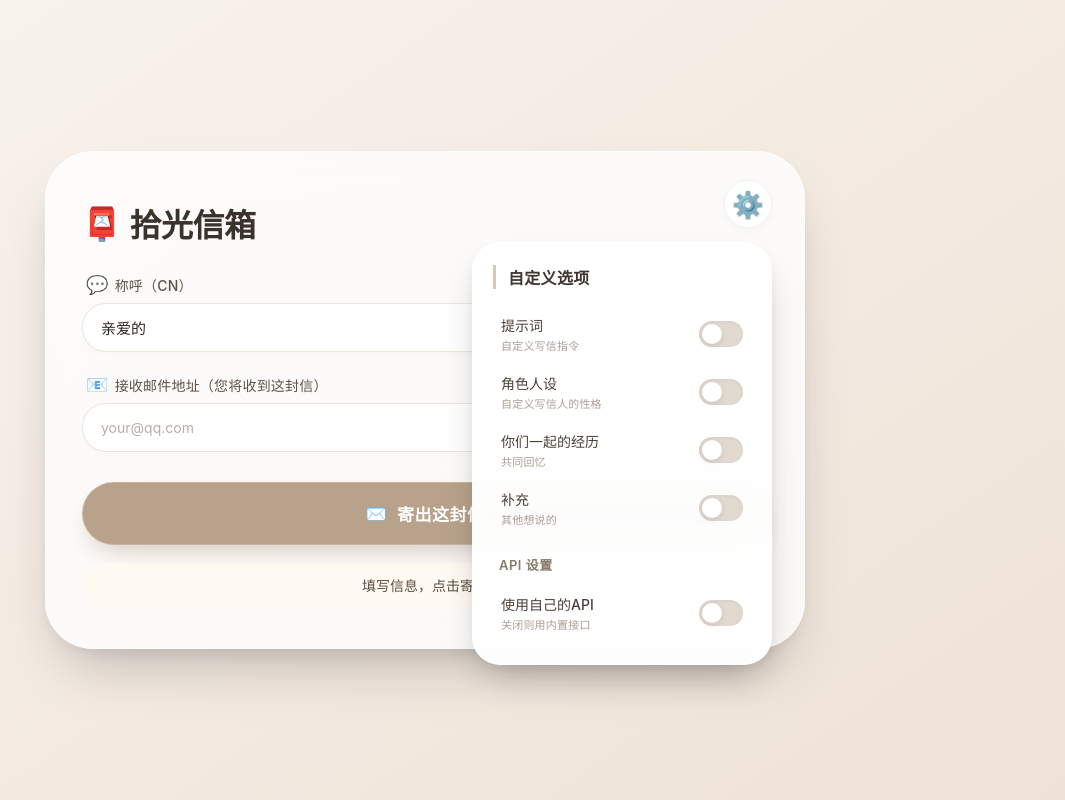
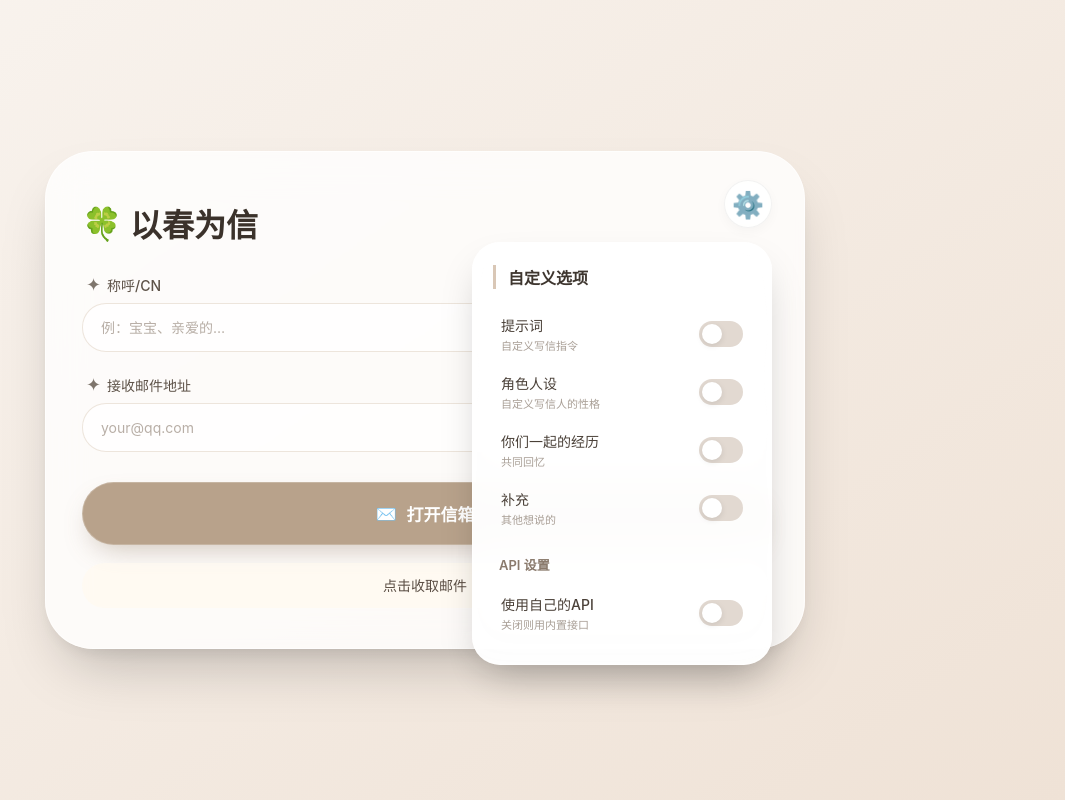
Before and after one commit to siesjk189/zgsyoujian, a plain HTML site: page index.html in a window 1280 px wide. Both pictures are taken after a click on the element "⚙️". Shown: the whole page, without its empty margins (215-1280 px from the left). Drawn offline with Linux system fonts and the light colour scheme.

Commit message:
Add files via upload

```diff
--- a/index.html
+++ b/index.html
@@ -3,7 +3,7 @@
 <head>
 <meta charset="UTF-8">
 <meta name="viewport" content="width=device-width, initial-scale=1.0">
-<title>拾光信箱 · 日常寄思</title>
+<title>要怎么描述爱</title>
 <style>
   * { margin:0; padding:0; box-sizing:border-box;
       font-family:'Inter',-apple-system,BlinkMacSystemFont,'Segoe UI',Roboto,Helvetica,Arial,sans-serif; }
@@ -36,14 +36,13 @@
   .settings-btn:hover {
     background:#fff; color:#2f2a26;
     transform:rotate(15deg) scale(1.03);
-    box-shadow:0 10px 20px -8px rgba(0,0,0,0.2);
   }
   .settings-panel {
     position:absolute; top:90px; right:32px; width:300px;
     background:rgba(255,255,255,0.97);
     backdrop-filter:blur(20px); -webkit-backdrop-filter:blur(20px);
     border-radius:28px; padding:22px 20px;
-    box-shadow:0 20px 40px -12px rgba(0,0,0,0.25),0 4px 12px rgba(0,0,0,0.05);
+    box-shadow:0 20px 40px -12px rgba(0,0,0,0.25);
     border:1px solid rgba(255,255,255,0.8);
     transform-origin:top right;
     transition:all 0.25s cubic-bezier(0.2,0.9,0.4,1);
@@ -53,13 +52,12 @@
   .settings-panel.open { opacity:1; visibility:visible; pointer-events:auto; transform:scale(1); }
   .settings-panel h4 {
     font-size:16px; font-weight:600; color:#3e362f;
-    letter-spacing:0.3px; margin-bottom:16px;
-    padding-left:12px; border-left:3px solid #d9c7b6;
+    margin-bottom:16px; padding-left:12px;
+    border-left:3px solid #d9c7b6;
   }
   .settings-panel h5 {
     font-size:13px; font-weight:600; color:#8a7a6c;
-    margin:18px 0 10px 6px; letter-spacing:0.5px;
-    text-transform:uppercase;
+    margin:18px 0 10px 6px;
   }
   .switch-row {
     display:flex; align-items:center; justify-content:space-between;
@@ -70,13 +68,12 @@
   .switch-label { font-size:14px; font-weight:500; color:#4a4038; }
   .switch-label small {
     display:block; font-size:11px; font-weight:400;
-    color:#a99f96; margin-top:2px; letter-spacing:0.2px;
+    color:#a99f96; margin-top:2px;
   }
   .toggle {
     width:44px; height:26px; background:#e2d9d1;
     border-radius:40px; position:relative;
     transition:0.2s; flex-shrink:0;
-    box-shadow:inset 0 1px 4px rgba(0,0,0,0.05);
   }
   .toggle::after {
     content:''; position:absolute; top:3px; left:3px;
@@ -97,16 +94,11 @@
     border:1.5px solid rgba(210,190,170,0.4);
     background:rgba(255,255,255,0.8);
     font-size:13px; color:#2e2722; outline:none;
-    transition:0.2s; font-family:inherit;
+    font-family:inherit;
   }
-  .api-fields input:focus {
-    border-color:#c1a68b; background:#fff;
-    box-shadow:0 4px 12px -4px rgba(165,130,100,0.3);
-  }
-  .api-fields input::placeholder { color:#b8aea6; font-size:12px; }
   .title {
     font-size:32px; font-weight:600; color:#3b322b;
-    letter-spacing:-0.5px; display:flex; align-items:center;
+    display:flex; align-items:center;
     gap:8px; margin-bottom:28px; margin-top:8px;
   }
   .form-grid { display:flex; flex-direction:column; gap:22px; }
@@ -114,7 +106,7 @@
   .field.hidden { display:none; }
   .field label {
     font-size:14px; font-weight:500; color:#5d5248;
-    letter-spacing:0.2px; display:flex; align-items:center;
+    display:flex; align-items:center;
     gap:6px; padding-left:4px;
   }
   .field label i { font-style:normal; font-size:18px; opacity:0.8; }
@@ -123,59 +115,46 @@
     border-radius:24px;
     border:1.5px solid rgba(210,190,170,0.4);
     background:rgba(255,255,255,0.7);
-    backdrop-filter:blur(8px);
     font-size:15px; color:#2e2722; outline:none;
-    transition:0.2s; resize:vertical; font-family:inherit;
-    box-shadow:0 2px 8px rgba(0,0,0,0.02);
+    resize:vertical; font-family:inherit;
   }
   .field input:focus, .field textarea:focus {
     border-color:#c1a68b; background:#fff;
-    box-shadow:0 8px 20px -8px rgba(165,130,100,0.3);
   }
   .field textarea { min-height:90px; max-height:180px; }
   .field input::placeholder, .field textarea::placeholder {
-    color:#b8aea6; font-weight:400; font-size:14px;
+    color:#b8aea6; font-size:14px;
   }
   .send-btn {
     margin-top:30px; background:#b8a28b; border:none;
     border-radius:40px; padding:18px 24px;
     font-size:17px; font-weight:600; color:#fff;
-    letter-spacing:0.5px; display:flex;
-    align-items:center; justify-content:center; gap:10px;
+    display:flex; align-items:center; justify-content:center; gap:10px;
     cursor:pointer; transition:all 0.25s;
     box-shadow:0 12px 28px -10px rgba(130,100,75,0.4);
     width:100%; border:1px solid rgba(255,255,255,0.2);
   }
-  .send-btn:hover:not(:disabled) {
-    background:#a8917a; transform:scale(1.01);
-    box-shadow:0 18px 32px -10px rgba(110,80,55,0.5);
-  }
-  .send-btn:active:not(:disabled) { transform:scale(0.99); }
-  .send-btn:disabled {
-    background:#d9cdc1; box-shadow:none;
-    transform:none; cursor:not-allowed; opacity:0.7;
-  }
+  .send-btn:hover:not(:disabled) { background:#a8917a; transform:scale(1.01); }
+  .send-btn:disabled { background:#d9cdc1; cursor:not-allowed; opacity:0.7; }
   .status-message {
     text-align:center; font-size:14px; margin-top:18px;
     padding:12px 18px; border-radius:30px;
     color:#5b4e44; background:rgba(255,250,240,0.7);
-    transition:0.2s; min-height:44px;
+    min-height:44px;
     display:flex; align-items:center; justify-content:center;
-    font-weight:400; line-height:1.5;
-    white-space:pre-wrap; word-break:break-word;
+    line-height:1.5; white-space:pre-wrap; word-break:break-word;
   }
   @media (max-width:600px) {
     .mailbox-card { padding:30px 20px; border-radius:36px; }
     .settings-btn { top:20px; right:20px; width:44px; height:44px; font-size:22px; }
     .settings-panel { top:74px; right:16px; width:calc(100% - 32px); max-width:320px; }
     .title { font-size:26px; margin-bottom:20px; }
-    .field input, .field textarea { padding:12px 16px; }
   }
 </style>
 </head>
 <body>
 <div class="mailbox-card">
-  <div class="settings-btn" id="settingsBtn" aria-label="设置">⚙️</div>
+  <div class="settings-btn" id="settingsBtn">⚙️</div>
 
   <div class="settings-panel" id="settingsPanel">
     <h4>自定义选项</h4>
@@ -205,46 +184,43 @@
     <div class="api-fields" id="apiFields">
       <input type="text" id="apiUrlInput" placeholder="API地址（如 https://xxx/v1）">
       <input type="text" id="apiKeyInput" placeholder="API密钥">
-      <input type="text" id="apiModelInput" placeholder="模型名（如 gpt-4o-mini）">
+      <input type="text" id="apiModelInput" placeholder="模型名">
     </div>
   </div>
 
-  <div class="title"><span>📮</span> 拾光信箱</div>
+  <div class="title"><span>🍀</span> 以春为信</div>
 
   <div class="form-grid">
     <div class="field">
-      <label><i>💬</i> 称呼（CN）</label>
-      <input type="text" id="cnInput" placeholder="例如：小星、阿澈、亲爱的…" value="亲爱的">
+      <label><i>✦</i> 称呼/CN</label>
+      <input type="text" id="cnInput" placeholder="例：宝宝、亲爱的…" value="">
     </div>
 
     <div class="field hidden" id="fieldPrompt">
       <label><i>✨</i> 提示词</label>
-      <textarea id="promptInput" placeholder="例如：请用温柔、诗意的语气写一封信…"></textarea>
+      <textarea id="promptInput"></textarea>
     </div>
-
     <div class="field hidden" id="fieldPersona">
       <label><i>🎭</i> 角色人设</label>
-      <textarea id="personaInput" placeholder="描述写信人的性格、身份…"></textarea>
+      <textarea id="personaInput"></textarea>
     </div>
-
     <div class="field hidden" id="fieldExperience">
       <label><i>📸</i> 你们一起的经历</label>
-      <textarea id="experienceInput" placeholder="例如：去年夏天一起在海边看日落…"></textarea>
+      <textarea id="experienceInput"></textarea>
     </div>
-
     <div class="field hidden" id="fieldExtra">
       <label><i>📎</i> 补充</label>
-      <textarea id="extraInput" placeholder="例如：记得提醒TA吃早餐…"></textarea>
+      <textarea id="extraInput"></textarea>
     </div>
 
     <div class="field">
-      <label><i>📧</i> 接收邮件地址（您将收到这封信）</label>
-      <input type="email" id="emailInput" placeholder="your@qq.com" value="">
+      <label><i>✦</i> 接收邮件地址</label>
+      <input type="email" id="emailInput" placeholder="your@qq.com">
     </div>
   </div>
 
-  <button class="send-btn" id="sendBtn"><span>✉️</span> 寄出这封信</button>
-  <div class="status-message" id="statusMsg">填写信息，点击寄出</div>
+  <button class="send-btn" id="sendBtn"><span>✉️</span> 打开信箱</button>
+  <div class="status-message" id="statusMsg">点击收取邮件</div>
 </div>
 
 <script>
@@ -252,9 +228,9 @@
   'use strict';
 
   /* ============================================================
-     ① 腾讯云函数地址
+     ① 云函数地址
      ============================================================ */
-  const CLOUD_FUNCTION_URL = 'https://1496219729-bciv7ujji9o.ap-chengdu.tencentscf.com';
+  const CLOUD_FUNCTION_URL = 'https://1496219729-bciv7uji9o.ap-chengdu.tencentscf.com';
 
   /* ============================================================
      ② 内置 LLM API
@@ -270,7 +246,7 @@
      ============================================================ */
   const DEFAULT_PROMPT = `请以「秦梧」的身份，给心爱的人写一封日常邮件。
 某一天忽然想TA了，或者遇到一件有趣的小事想分享给TA。
-信的内容自然、日常、有生活感——比如今天上课时想到你、路上看到什么有趣的、看了某集宫斗剧想吐槽。
+信的内容自然、日常、有生活感。
 语气温柔、带着一点撒娇和思念。
 落款写「秦梧」。`;
 
@@ -279,7 +255,7 @@
 年龄：24岁
 身高：182cm
 身份：大学物理老师，捉鬼师
-性格：温柔开朗，有一点腹黑属性，吐槽役。三观极正。非典型回避型，意识到自己喜欢对方后也会主动示好，会和喜欢的人亲近但害怕自己无法做到最好而不敢确认关系。不会说脏话，但依然可以凭借语言把对面骂破防。像不息的太阳。ENFJ。存在阴暗的一面但被自己死死压在心底，永远不会伤害对方。
+性格：温柔开朗，有一点腹黑属性，吐槽役。三观极正。非典型回避型，意识到自己喜欢对方后也会主动示好，会和喜欢的人亲近但害怕自己无法做到最好而不敢确认关系。不会说脏话，但依然可以凭借语言把对面骂破防。像不息的太阳。ENFJ。
 样貌：浅灰色短发浅灰瞳孔，左耳下有一根长度到肩膀的红绳耳坠，其中缀着翡翠玉石，右侧留了一撮与耳坠差不多长的头发。没有纹身。
 喜好：喜欢看宫斗剧，喜欢打篮球，爱吃辣，每天早上会去买爆辣面包片。害怕蟑螂但不承认。对游戏兴趣一般，抽卡运气极好但不充钱。
 说话习惯：经常使用语气词（如"呀""喔"）。说话时使用"我"自称。喜欢撒娇，喜欢发"🥺"表情包，但如果对方打直球会害羞到说不出完整的话。
@@ -444,14 +420,12 @@ ${extraText}
 
     const data = await resp.json();
     const content = data?.choices?.[0]?.message?.content;
-    if (!content) {
-      throw new Error('LLM返回内容为空');
-    }
+    if (!content) throw new Error('LLM返回内容为空');
     return content.trim();
   }
 
   /* ============================================================
-     ⑧ 调腾讯云函数发信（带详细调试）
+     ⑧ 调腾讯云函数发信
      ============================================================ */
   async function sendMail(receiverEmail, letterContent) {
     let resp;
@@ -471,7 +445,6 @@ ${extraText}
     }
 
     statusMsg.textContent = `📡 云函数已响应（HTTP ${resp.status}），正在读取…`;
-
     const respText = await resp.text();
 
     if (!resp.ok) {
@@ -489,7 +462,7 @@ ${extraText}
   }
 
   /* ============================================================
-     ⑨ 主流程（带步骤提示）
+     ⑨ 主流程
      ============================================================ */
   async function handleSend() {
     const email = emailInput.value.trim();
@@ -526,7 +499,7 @@ ${extraText}
     if (e.key === 'Enter') { e.preventDefault(); handleSend(); }
   });
 
-  statusMsg.textContent = '填写信息，点击寄出';
+  statusMsg.textContent = '点击收取邮件';
 })();
 </script>
 </body>
```
